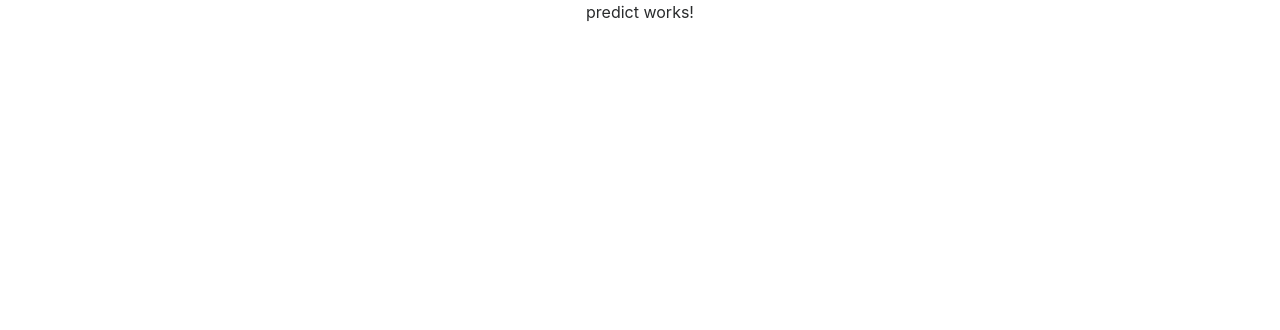
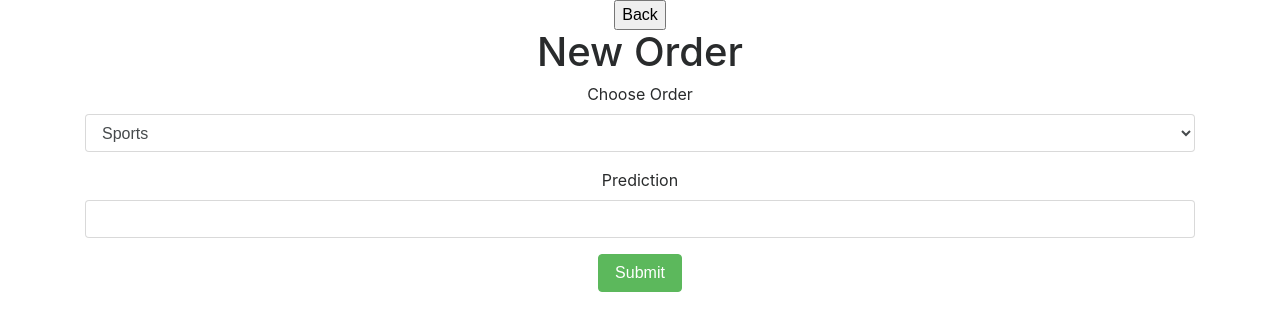
Before and after one commit to minibhati93/mean-angular2, an Angular app: page /predict in a window 1280 px wide. Shown: the top 330 px of the page. Built offline with nearby package versions, Linux system fonts and the light colour scheme.

Commit message:
Prediction UI

```diff
--- a/server.js
+++ b/server.js
@@ -60,7 +60,7 @@ function handleError(res, reason, message, code) {
 // KITCHEN API ROUTES  ------------------------------------------------
 
 /*  "/api/create"
- *    POST: creates a new order
+ *    POST: create a new order
 */
 
 app.post('/api/create', function(req, res) {
@@ -96,3 +96,7 @@ app.get('/api/orders', function(req, res) {
       }
     });
 });
+
+/* "/api/predict"
+ *    PUT: update predicted value of the order
+*/
--- a/src/app/dalviroo.service.ts
+++ b/src/app/dalviroo.service.ts
@@ -24,9 +24,7 @@ export class DalvirooService {
   	}
 
     getOrders(){
-      return this.http.get('/api/orders')
-            .map(res => res.json())
-            .catch(this.handleError);
+      return this.http.get('/api/orders').map(res => res.json()).catch(this.handleError);
     }
 
     handleError(error) {
--- a/src/app/predict/predict.component.html
+++ b/src/app/predict/predict.component.html
@@ -1,3 +1,29 @@
-<p>
-  predict works!
-</p>
+<div class="container">
+	<button type="btn btn-primary" (click)="goBack()">Back</button><br>
+
+
+  <div>
+    <h1>New Order</h1>
+    <form (ngSubmit)="onSubmit()" #setPrediction="ngForm">
+      <div class="form-group">
+        <label>Choose Order</label>
+        <select class="form-control">
+     	 <option value="football">Sports</option>
+      	 <option value="cricket">Cricket</option>
+  		</select>
+      </div>
+
+      <div class="form-group">
+        <label for="prediction">Prediction</label>
+        <input type="number" min="0" class="form-control" id="quantity" name="prediction">
+      </div>
+
+
+      <button type="submit" class="btn btn-success" [disabled]="!setPrediction.form.valid">Submit</button>
+    </form>
+  </div>
+
+
+</div>
+
+<ngb-alert *ngIf="message && !closed" (close)="closed=true">{{message}}</ngb-alert>
--- a/src/app/predict/predict.component.ts
+++ b/src/app/predict/predict.component.ts
@@ -1,4 +1,7 @@
 import { Component, OnInit } from '@angular/core';
+import { Location } from '@angular/common';
+import { Router } from '@angular/router';
+import { DalvirooService } from '../dalviroo.service';
 
 @Component({
   selector: 'app-predict',
@@ -7,9 +10,26 @@ import { Component, OnInit } from '@angular/core';
 })
 export class PredictComponent implements OnInit {
 
-  constructor() { }
+	model = {};
+	message:string;
+	closed = false;
+	dishes={};
 
-  ngOnInit() {
-  }
+	constructor(private location: Location,
+				private router: Router,
+				private dalviroo: DalvirooService) {
+
+	}
+
+	ngOnInit() {
+		this.model={dish: 'A', prediction:1};
+	}
+
+	goBack(): void {
+		this.location.back();
+	}
+
+	typeChanged(){
+	}
 
 }
```
